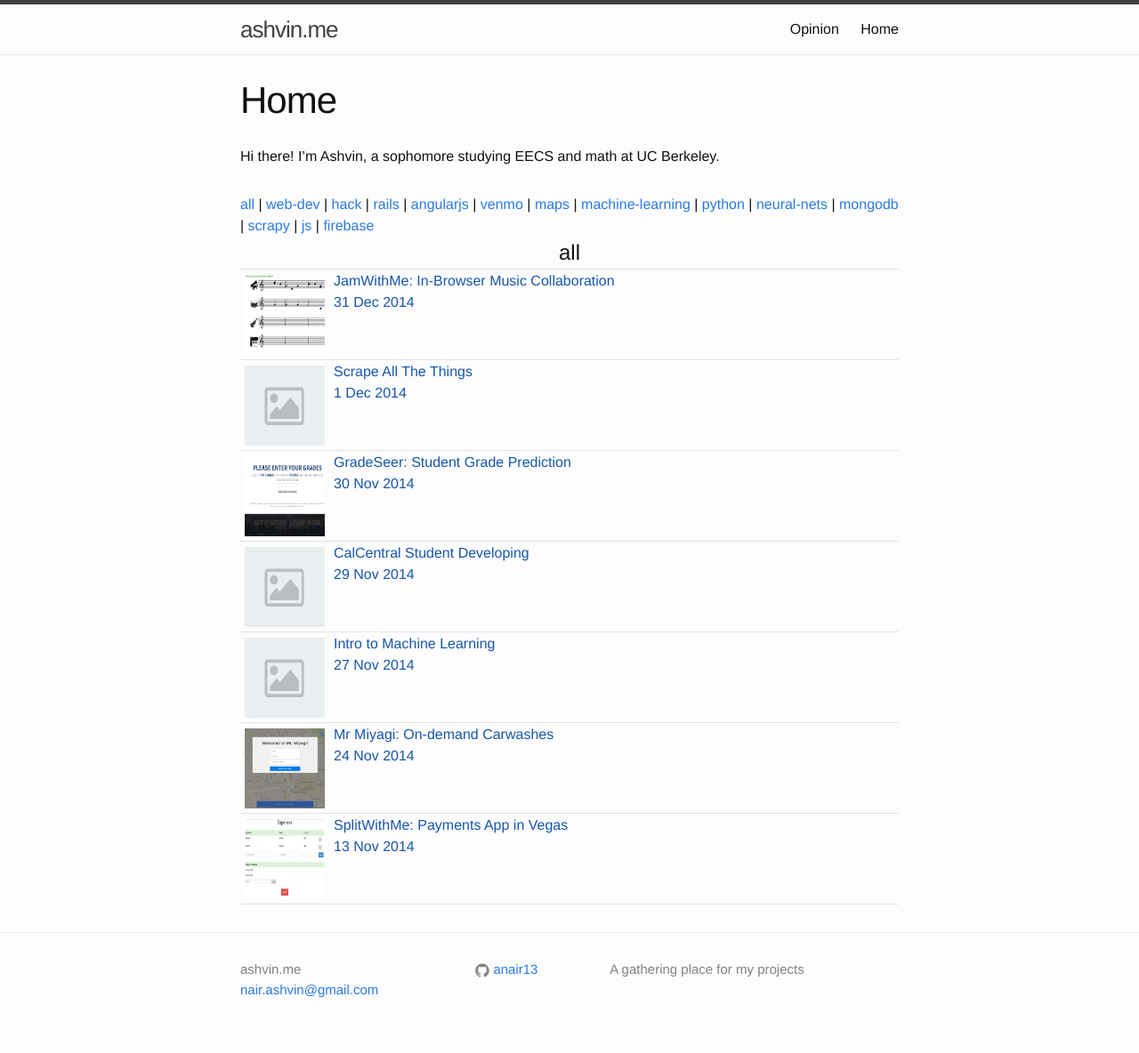
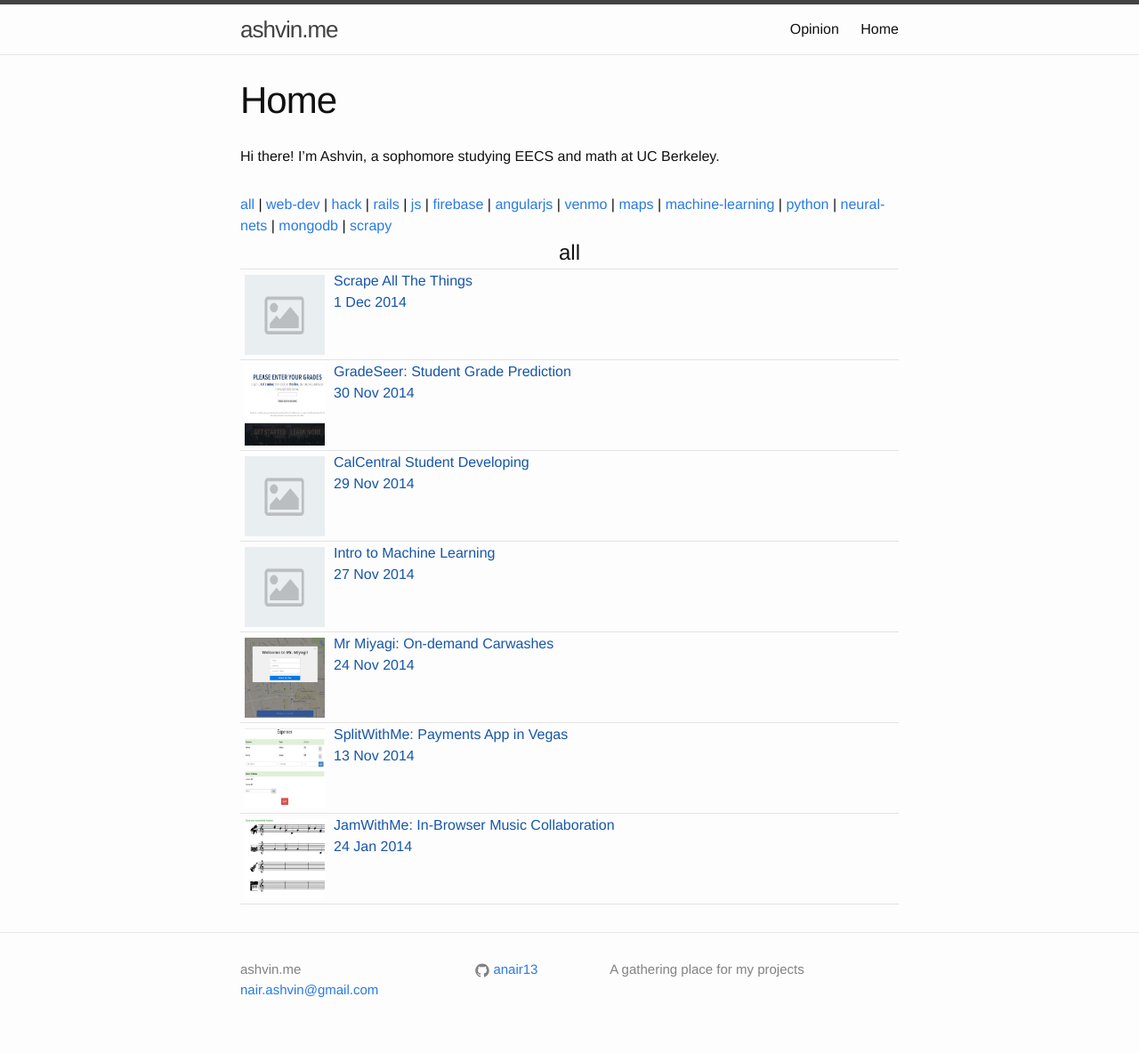
Before and after one commit to anair13/anair13.github.io, a Jekyll site: the page built from index.md, in a window 1280 px wide. Shown: the whole page at 89% size. Built offline with Jekyll 4.4.1, drawn with Linux system fonts in a browser that asks for light colours; nearby versions of some CDN libraries.

Commit message:
Updated a date

```diff
--- a/_posts/2014-12-02-jamwithme.md
+++ b/_posts/2014-12-02-jamwithme.md
@@ -1,7 +1,7 @@
 ---
 layout: project
 title:  "JamWithMe: In-Browser Music Collaboration"
-date:   2014-12-31
+date:   2014-1-24
 tags: [all, web-dev, hack, rails, js, firebase]
 category: code
 comments: true
```
